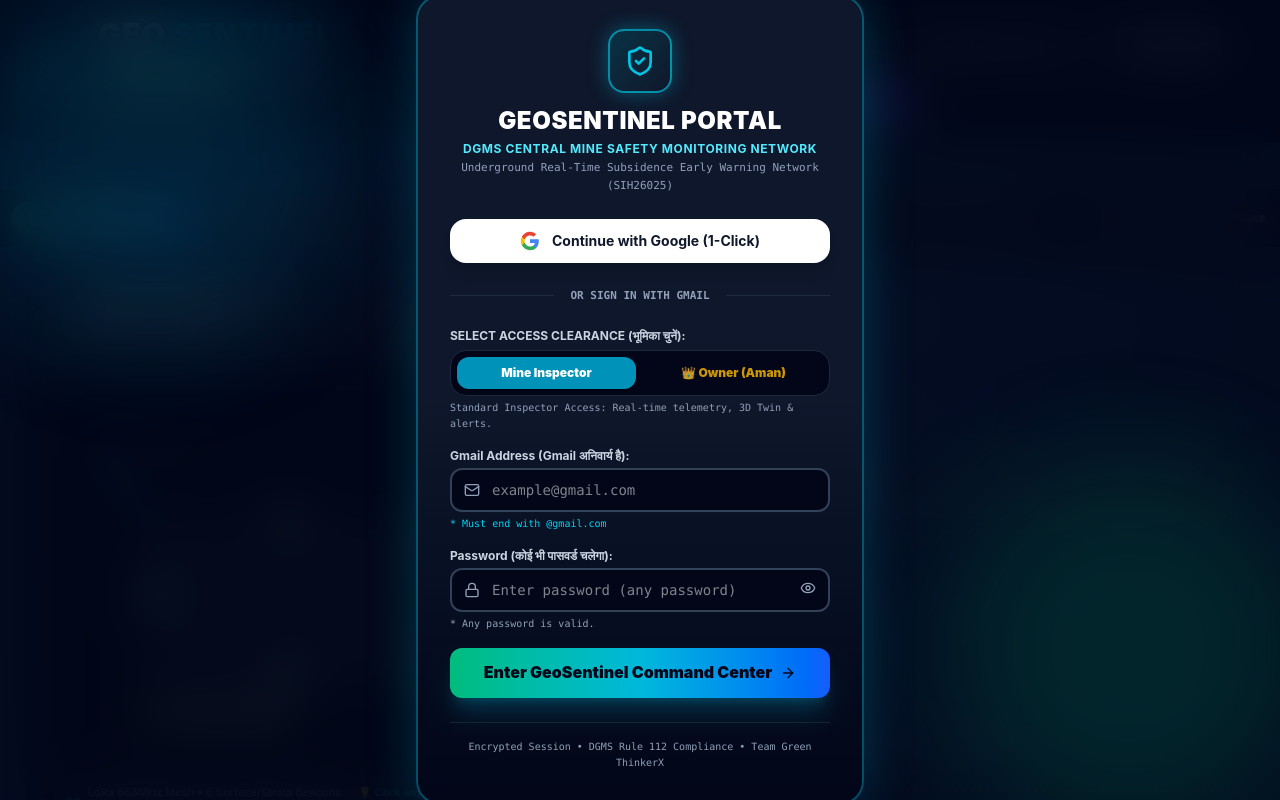
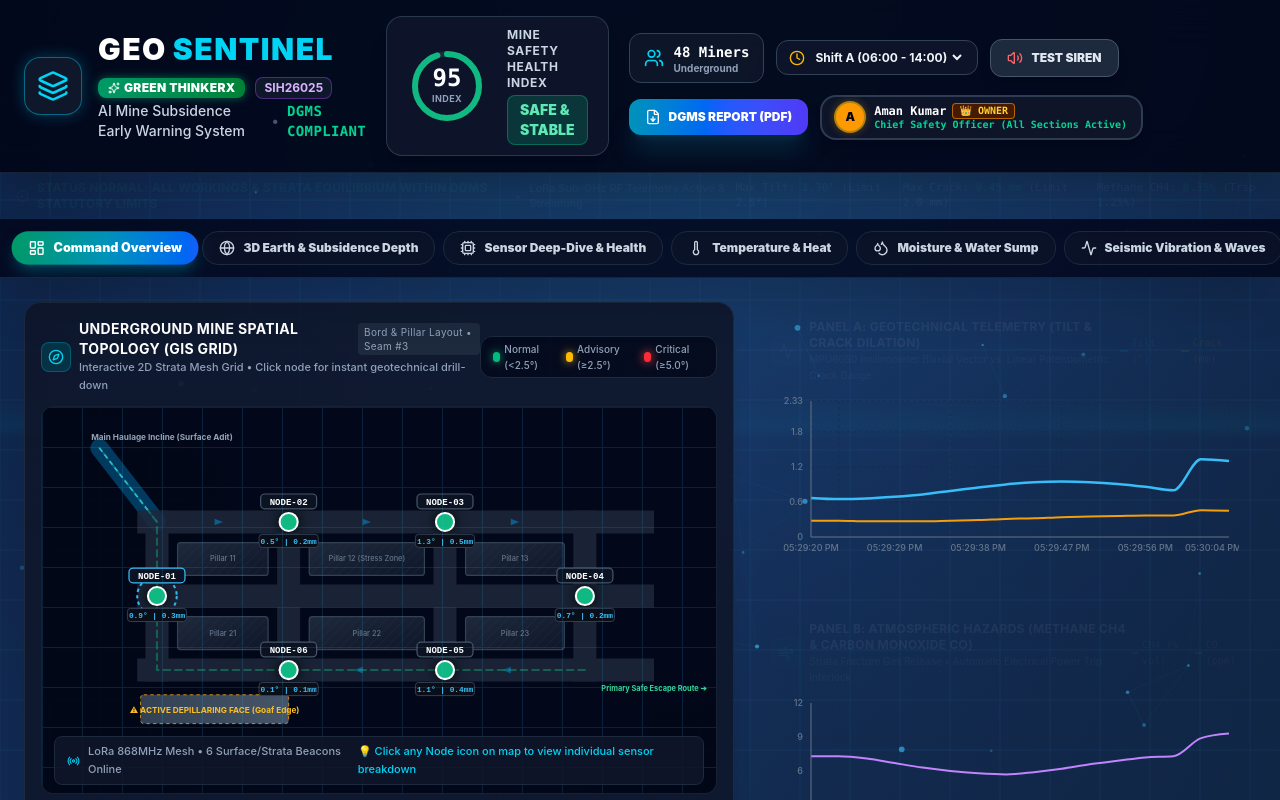
Before and after one commit to amankr-55/sih-project, a React (Vite) app: page / in a window 1280 px wide. Shown: the top 800 px of the page. Built offline with nearby package versions, Linux system fonts and the light colour scheme.

Commit message:
fix: remove login gate, fix sensor deep dive Waveform error, and add quick sensor jump bar

```diff
--- a/src/App.jsx
+++ b/src/App.jsx
@@ -23,7 +23,6 @@
 import SettingsSection from './components/SettingsSection';
 import SensorDiagnosticsSection from './components/SensorDiagnosticsSection';
 import CyberBackground from './components/CyberBackground';
-import LoginModal from './components/LoginModal';
 import UserAccessLogSection from './components/UserAccessLogSection';
 
 import {
@@ -55,18 +54,15 @@
 
 export default function App() {
   const [activeTab, setActiveTab] = useState('overview');
-  const [currentUser, setCurrentUser] = useState(() => {
-    try {
-      const saved = localStorage.getItem('geosentinel_auth_user');
-      return saved ? JSON.parse(saved) : null;
-    } catch (e) {
-      return null;
-    }
+  const [currentUser, setCurrentUser] = useState({
+    id: 'USR-CHIEF-01',
+    name: 'Aman Kumar (Chief Officer)',
+    role: 'admin',
+    email: 'Chief Safety Officer'
   });
 
   function handleLogout() {
-    localStorage.removeItem('geosentinel_auth_user');
-    setCurrentUser(null);
+    // Reset to default session
     setActiveTab('overview');
   }
 
@@ -343,11 +339,6 @@
       overallStatus === 'critical' ? 'ring-8 ring-inset ring-red-600/40' : ''
     }`}>
 
-      {/* First-Time Visitor Login Gate (Strict Gmail & Google Auth) */}
-      {!currentUser && (
-        <LoginModal onLoginSuccess={(userObj) => setCurrentUser(userObj)} />
-      )}
-
       {/* Animated Subterranean Particle Cyber Background */}
       <CyberBackground />
 
--- a/src/components/Header.jsx
+++ b/src/components/Header.jsx
@@ -202,38 +202,23 @@
             <span>DGMS REPORT (PDF)</span>
           </button>
 
-          {/* User Profile & Sign-Out */}
-          {currentUser && (
-            <div className="flex items-center gap-2.5 bg-slate-900/95 border-2 border-slate-700/90 pl-3 pr-2 py-1.5 rounded-2xl shadow-lg">
-              <div className={`w-7 h-7 rounded-full flex items-center justify-center font-black text-xs ${
-                currentUser.role === 'admin'
-                  ? 'bg-amber-500 text-slate-950 ring-2 ring-amber-400/60 shadow-[0_0_10px_rgba(245,158,11,0.5)]'
-                  : 'bg-cyan-700 text-white'
-              }`}>
-                {currentUser.email.charAt(0).toUpperCase()}
+          {/* Active Command Post Clearance Badge */}
+          <div className="flex items-center gap-2.5 bg-slate-900/95 border-2 border-slate-700/90 px-3.5 py-1.5 rounded-2xl shadow-lg">
+            <div className="w-7 h-7 rounded-full flex items-center justify-center font-black text-xs bg-amber-500 text-slate-950 ring-2 ring-amber-400/60 shadow-[0_0_10px_rgba(245,158,11,0.5)]">
+              A
             </div>
             <div className="text-left leading-tight hidden sm:block">
               <div className="text-xs font-bold text-white flex items-center gap-1.5 font-mono">
-                  <span>{currentUser.name || currentUser.email.split('@')[0]}</span>
-                  {currentUser.role === 'admin' && (
+                <span>Aman Kumar</span>
                 <span className="text-[10px] bg-amber-950 text-amber-300 border border-amber-500/60 px-1.5 py-0.2 rounded font-black">
                   👑 OWNER
                 </span>
-                  )}
               </div>
-                <div className="text-[10px] text-slate-400 font-mono">
-                  {currentUser.role === 'admin' ? 'Master Admin (Aman Kumar)' : 'Mine Inspector'}
+              <div className="text-[10px] text-emerald-400 font-mono font-bold">
+                Chief Safety Officer (All Sections Active)
               </div>
             </div>
-              <button
-                onClick={onLogout}
-                title="Logout from portal"
-                className="p-1.5 rounded-xl bg-slate-800 hover:bg-red-950 text-slate-300 hover:text-red-300 border border-slate-700 hover:border-red-500/60 transition-all cursor-pointer"
-              >
-                <LogOut className="w-4 h-4" />
-              </button>
           </div>
-          )}
 
         </div>
       </div>
--- a/src/components/SensorDeepDiveHub.jsx
+++ b/src/components/SensorDeepDiveHub.jsx
@@ -389,7 +389,7 @@
           <div className="bg-[#142036] border border-slate-700 p-5 rounded-3xl shadow-xl flex flex-col">
             <div className="flex items-center justify-between mb-3">
               <span className="text-sm font-black text-white uppercase flex items-center gap-2 font-mono">
-                <Waveform className="w-5 h-5 text-amber-400" />
+                <Activity className="w-5 h-5 text-amber-400" />
                 VIBRATION FREQUENCY SPECTRUM (0 Hz - 50 Hz FFT FLOW)
               </span>
               <span className="text-xs font-mono font-black text-amber-300 bg-amber-950 px-3 py-1 rounded-xl border border-amber-500/40">
--- a/src/components/SpatialMineGrid.jsx
+++ b/src/components/SpatialMineGrid.jsx
@@ -297,6 +297,41 @@
         </div>
 
       </div>
+
+      {/* Quick Jump Sensor Bar (100% Clickable on Mobile and Desktop) */}
+      <div className="mt-3 pt-3 border-t border-slate-800 flex flex-wrap items-center justify-between gap-2">
+        <span className="text-xs font-black text-cyan-400 font-mono flex items-center gap-1.5">
+          <Layers className="w-4 h-4 text-cyan-400" />
+          SELECT SENSOR FOR COMPLETE DETAILS:
+        </span>
+        <div className="flex flex-wrap items-center gap-1.5">
+          {nodes.map(n => {
+            const isSelected = selectedNodeId === n.id;
+            const isCrit = n.status === 'critical';
+            const isAdv = n.status === 'advisory';
+            return (
+              <button
+                key={n.id}
+                type="button"
+                onClick={() => onSelectNode(n)}
+                className={`px-3 py-1.5 rounded-xl font-mono text-xs font-black transition-all cursor-pointer flex items-center gap-1.5 shadow ${
+                  isSelected
+                    ? 'bg-gradient-to-r from-cyan-500 to-blue-500 text-slate-950 shadow-cyan-500/40 scale-105 ring-2 ring-white'
+                    : isCrit
+                    ? 'bg-red-950 text-red-300 border border-red-500 hover:bg-red-900'
+                    : isAdv
+                    ? 'bg-amber-950 text-amber-300 border border-amber-500 hover:bg-amber-900'
+                    : 'bg-slate-800 hover:bg-slate-700 text-slate-200 border border-slate-700 hover:text-white'
+                }`}
+              >
+                <span className={`w-2 h-2 rounded-full ${isCrit ? 'bg-red-400 animate-ping' : isAdv ? 'bg-amber-400' : 'bg-emerald-400'}`} />
+                <span>{n.id}</span>
+              </button>
+            );
+          })}
+        </div>
+      </div>
+
     </div>
   );
 }
```
Also changed, not shown: 5 other files (tests, documents, lock files or other folders). Lines whose indentation alone changed are shown as unchanged.
